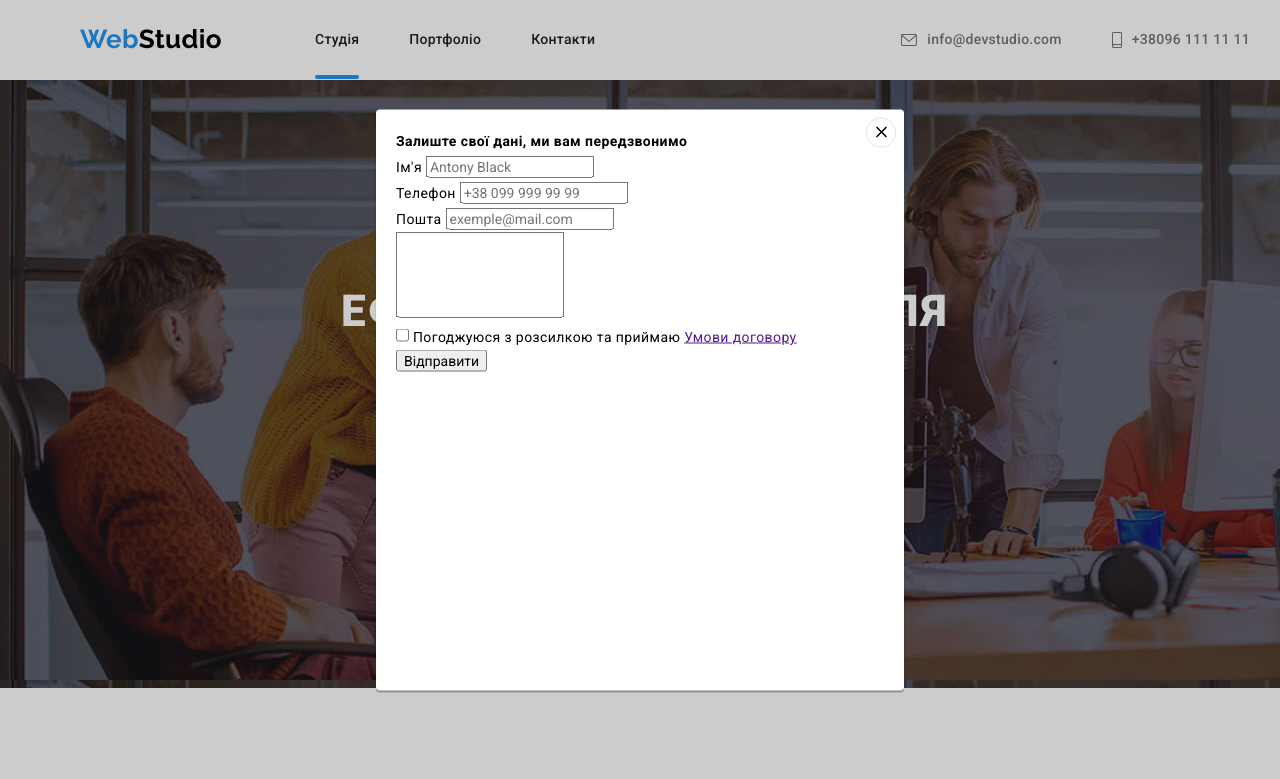
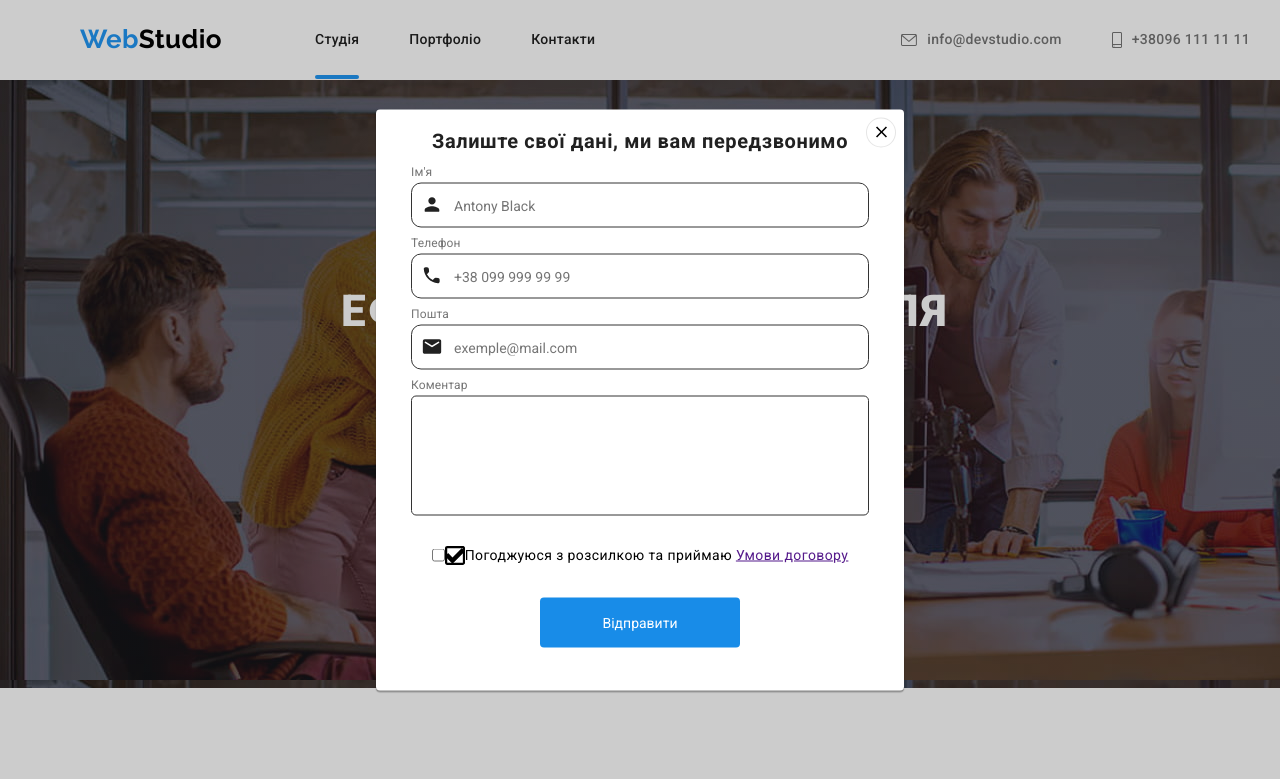
Before and after one commit to MaksGrisak/goit-markup-hw-06, a plain HTML site: page index.html in a window 1280 px wide. Both pictures are taken after a click on the button "Замовити послугу". Shown: the top 779 px of the page. Drawn offline with nearby package versions, Linux system fonts and the light colour scheme.

```diff
--- a/css/styles.css
+++ b/css/styles.css
@@ -559,6 +559,7 @@ list-style: none;
     background-color: #2196F3;
 }
 
+
 /* PORTFOLIO */
 /* button */
 
@@ -679,7 +680,7 @@ color: var(--main-link-cl);
     transition: visibility 500ms, opacity 500ms;
 }
 .modal {
-    padding: 20px;
+    padding: 20px 35px;
     position: absolute;
     top: 50%;
     left: 50%;
@@ -710,15 +711,104 @@ color: var(--main-link-cl);
     height: 30px;
     cursor: pointer;
 }
-label{
+.register-form-title{
     display: block;
+    text-align: center;
+    font-size: 20px;
+    margin-bottom: 12px;
+    font-family: 'Roboto';
+    font-style: normal;
+    font-weight: 700;
+    font-size: 20px;
+    line-height: 23px;
+    text-align: center;
+    letter-spacing: 0.03em;
+    color: #212121;
+    }
+.register-form-field{
+    position: relative;
+    display: block;
+    margin-bottom: 8px;
 }
-textarea{
+.register-form-label{
+    display: block;
+    font-size: 14px;
+    font-family: 'Roboto';
+    font-style: normal;
+    font-weight: 400;
+    font-size: 12px;
+    line-height: 14px;
+    letter-spacing: 0.01em;
+    color: #757575;
+    margin-bottom: 4px;
+}
+.register-form-input{
+    width: 100%;
+    height: 45px;
+    border-radius: 10px;
+    padding-left: 42px;
+    padding-right: 42px;
+    outline: transparent;
+    border: solid 1px hsl(0, 0%, 20%);
+    transition: 400ms;
+}
+.register-form-input:focus{
+    border-color: #2196F3;
+}
+.register-form-input:focus + .register-form-icon{
+    fill: #2196f3;
+}
+.register-form-icon{
+    position: absolute;
+    top:0;
+    left: 10px;
+    margin-top: 29px;
+    transition: 250ms;
+    transition-timing-function: cubic-bezier(0.4, 0, 0.2, 1);
+    fill: #212121;
+
+
+}
+.register-form-group{
+    gap: 10px;
+    margin-bottom: 20px;
+}
+.register-form-agreement{
+    display: flex;
+    justify-content: center;
+    align-items: center;
+}
+.register-form-message{
     resize: none;
+    outline: transparent;
+    border: solid 1px hsl(0, 0%, 20%);
+    border-radius: 5px;
+    width: 458px;
+    height: 120px;
+    padding: 16px 12px;
+    color: hsl(0, 0%, 50%);
+
 }
-.contract-check{
-    color: #188CE8;
+.register-form-message:focus{
+    border-color: #2196F3;
 }
+.register-form-btn{
+    display: block;
+    margin: 0 auto;
+    width: 200px;
+    height: 50px;
+    margin-top: 30px;
+    border-radius: 4px;
+    background-color: #188CE8;
+    color: #FFFFFF;
+    border: none;
+
+}
+.register-form-btn:active{
+    box-shadow: 0px 4px 4px rgba(0, 0, 0, 0.15);
+}
+
+
 /* OVERLAY */
 .card-overlay{
     position: relative;
--- a/index.html
+++ b/index.html
@@ -401,8 +401,8 @@
                         </li>
                     </ul>
                 </address>
+
             </div>
-            </address>
             <div class="container-contact footer-icon-box">
                 <ul class="footer-all">
                     <p class="icon-text">ПРИЄДНУЙТЕСЬ</p>
@@ -443,7 +443,19 @@
                 </ul>
             </div>
         </div>
-
+        <form action="">
+            <strong>Підпишіться на розсилку</strong>
+            <div>
+                <label for="">
+                    <input type="text">
+                    <button type="submit">Підписатися
+                        <svg class="" width="20" height="20">
+                            <use href="./images/icon.svg/footer-icon.svg#icon-send"></use>
+                        </svg>
+                    </button>
+                </label>
+            </div>
+        </form>
 
     </footer>
     <!-- js -->
@@ -454,40 +466,45 @@
                     <use href="./images/icon.svg/icon-cross.svg#cross"></use>
                 </svg>
             </button>
-            <form class="registered-form" name="registered-form" >
+            <form class="register-form" name="registered-form" >
                 <strong class="register-form-title">Залиште свої дані, ми вам передзвонимо</strong>
-                <div class="registered-form-group" role="group">
-                    <label class="registered-form-field">
-                        <span class="registered-form-label">Ім'я</span>
-                        <input class="registered-form-input" type="text" name="user-name" placeholder="Antony Black" required>
-                        <svg class="registered-form-icon" width="18" height="18">
-                            <use href=""></use>
+                <div class="register-form-group" role="group">
+                    <label class="register-form-field">
+                        <span class="register-form-label">Ім'я</span>
+                        <input class="register-form-input" type="text" name="user-name" placeholder="Antony Black" required>
+                        <svg class="register-form-icon" width="22" height="22">
+                            <use href="./images/icon.svg/modal-icon.svg#person-modal"></use>
                         </svg>
                     </label>
-                    <label class="registered-form-field">
-                        <span class="registered-form-label">Телефон</span>
-                        <input class="registered-form-input" type="text" name="user-phone" placeholder="+38 099 999 99 99" minlength="12" maxlength="12" required>
-                        <svg class="registered-form-icon" width="18" height="18">
-                            <use href=""></use>
+                    <label class="register-form-field">
+                        <span class="register-form-label">Телефон</span>
+                        <input class="register-form-input" type="text" name="user-phone" placeholder="+38 099 999 99 99" minlength="12" maxlength="12" required>
+                        <svg class="register-form-icon" width="22" height="22">
+                            <use href="./images/icon.svg/modal-icon.svg#phone-modal"></use>
                         </svg>
                     </label>
-                    <label class="registered-form-field">
-                        <span class="registered-form-label">Пошта</span>
-                        <input class="registered-form-input" type="email" name="user-email" placeholder="exemple@mail.com" required>
-                        <svg class="registered-form-icon" width="18" height="18">
-                            <use href=""></use>
+                    <label class="register-form-field">
+                        <span class="register-form-label">Пошта</span>
+                        <input class="register-form-input" type="email" name="user-email" placeholder="exemple@mail.com" required>
+                        <svg class="register-form-icon" width="22" height="22">
+                            <use href="./images/icon.svg/modal-icon.svg#email-modal"></use>
                         </svg>
                     </label>
 
-                    <label class="registered-form-field">
-                        <textarea class="registered-form-message" name="user-message" rows="5" placeholder="Введіть текст"> </textarea>
+                    <label class="register-form-field">
+                        <span class="register-form-label">Коментар</span>
+                        <textarea class="register-form-message" name="user-message" rows="5" placeholder="Введіть текст"> </textarea>
                     </label>
                 </div>
-                    <label class="registered-form-agreement">
-                        <input class="registered-form-checkbox" type="checkbox" name="size" id="">
-                        <span class="registered-form-desc">Погоджуюся з розсилкою та приймаю <a class="registered-form-link" href="">Умови договору</a></span>
+                    <label class="register-form-agreement">
+                        <input class="register-form-checkbox" type="checkbox" name="size" id="" />
+                        <svg  class="" width="20" height="20">
+                            <use href="./images/icon.svg/check.svg#vector" ></use>
+                            <use href="./images/icon.svg/check.svg#checkmark"></use>
+                        </svg>
+                        <span class="register-form-desc">Погоджуюся з розсилкою та приймаю <a class="registered-form-link" href="">Умови договору</a></span>
                     </label>
-                <button class="registered-form-btn" type="submit">Відправити</button>
+                <button class="register-form-btn" type="submit">Відправити</button>
 
             </form>
         </div>
```
Also changed, not shown: images/icon.svg/check.svg (added), images/icon.svg/footer-icon.svg (added), images/icon.svg/modal-icon.svg (added).
